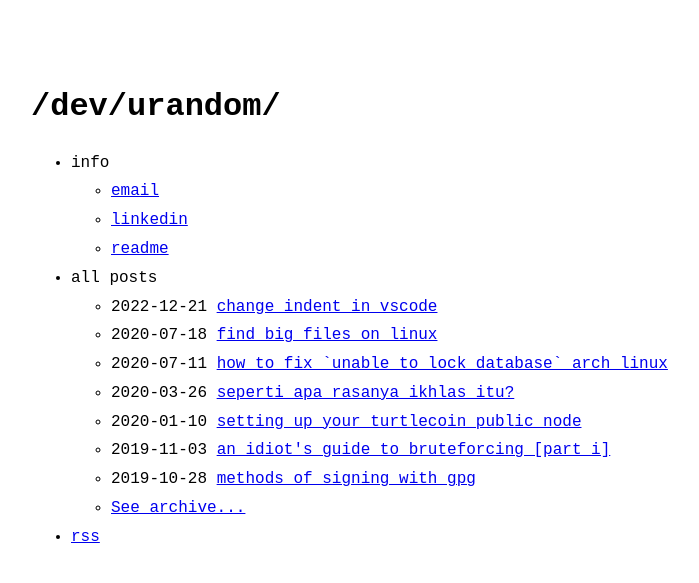
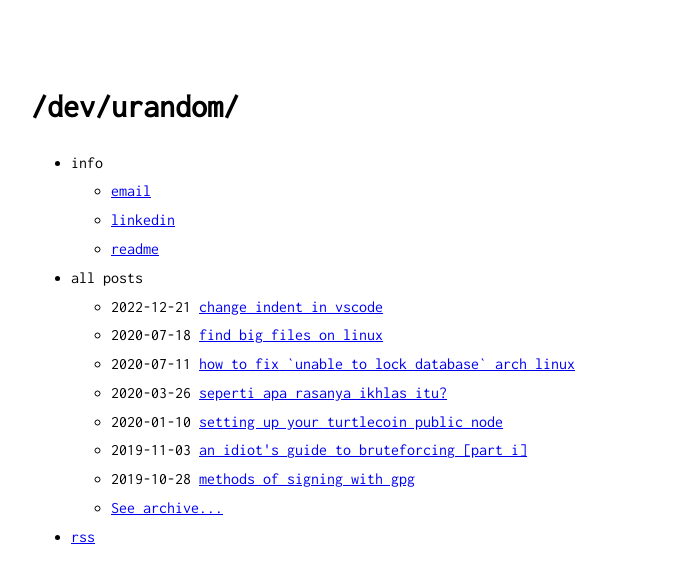
Before and after one commit to nikotidar/nikotidar.github.io, a Jekyll site: the page built from index.md, in a window 1280 px wide. Shown: the top 583 px of the page, without its empty margins (289-988 px from the left). Built offline with Jekyll 4.4.1, drawn with Linux system fonts in a browser that asks for light colours.

Commit message:
update google fonts
Signed-off-by: Niko Tidar Lantang Perkasa <me.rndtx@gmail.com>

```diff
--- a/_sass/no-style-please.scss
+++ b/_sass/no-style-please.scss
@@ -1,3 +1,6 @@
+// Google Fonts
+@import url(http://fonts.googleapis.com/css?family=Inconsolata|Fira+Code:400italic,700italic,400,700);
+
 // -------------- THEME SWITCHER -------------- //
 @mixin dark-appearance {
   filter: invert(1);
@@ -25,7 +28,7 @@ html { height: 100%; }
 
 body {
   color: black;
-  font-family: monospace;
+  font-family: Inconsolata;
   font-size: 16px;
   line-height: 1.4;
   margin: 0;
```
